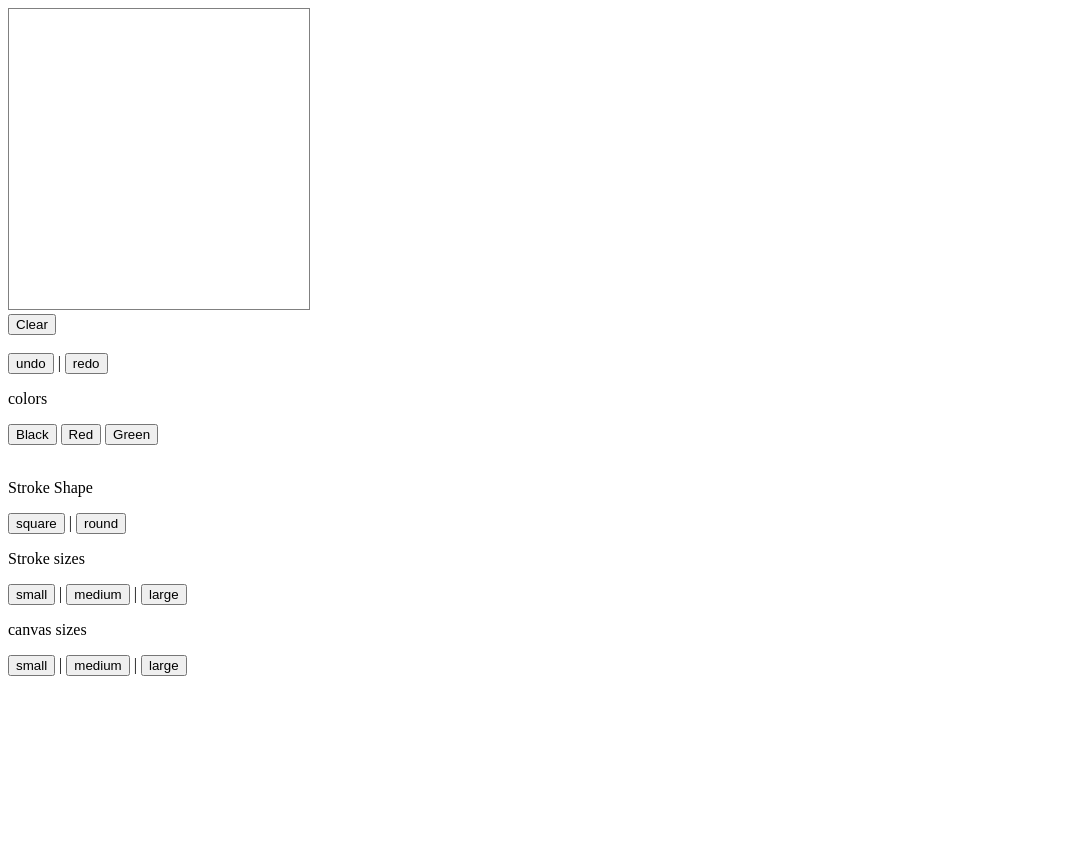
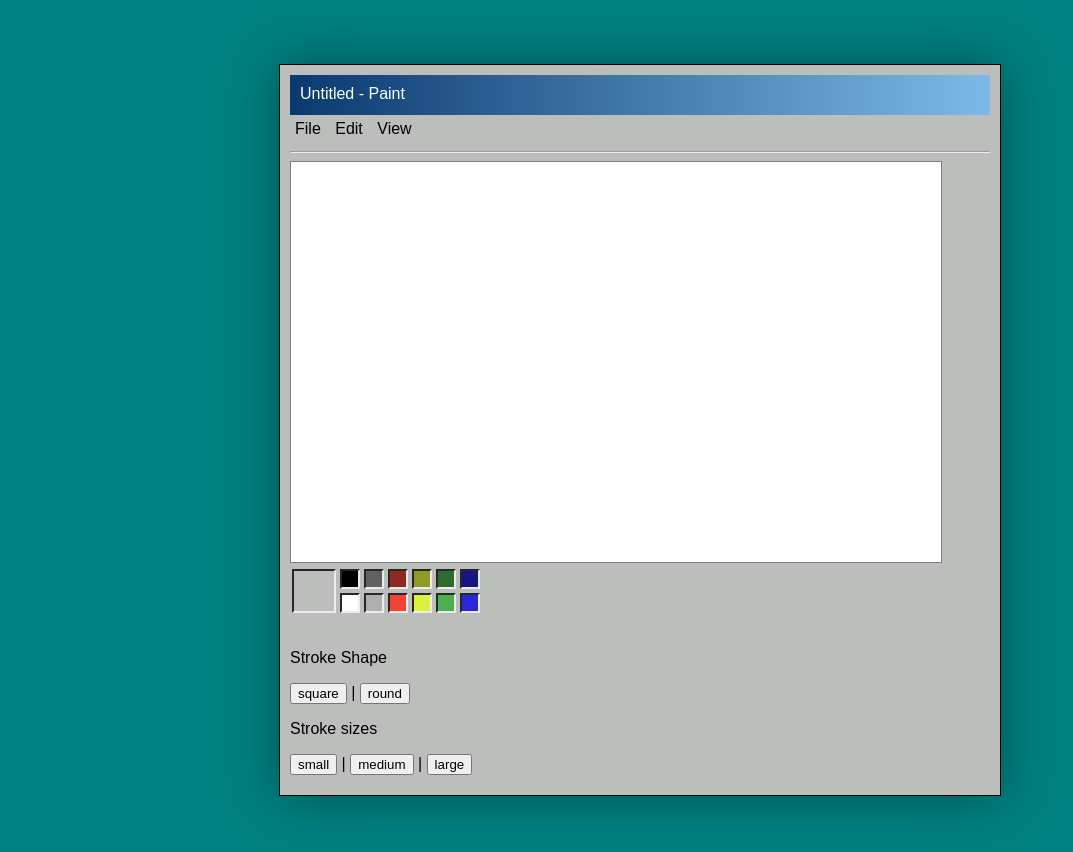
Before and after one commit to pablo-jurado/paint-canvas, a plain HTML site: page index.html in a window 1280 px wide. Shown: the whole page, without its empty margins (0-1073 px from the left). Before the commit the page ends 800 px from the top, so only its background shows below. Drawn offline with Linux system fonts and the light colour scheme.

Commit message:
add color selection

```diff
--- a/index.html
+++ b/index.html
@@ -4,6 +4,7 @@
     <meta charset="UTF-8" />
     <meta name="viewport" content="width=device-width, initial-scale=1.0" />
     <meta http-equiv="X-UA-Compatible" content="ie=edge" />
+    <link rel="stylesheet" href="styles.css" />
     <title>Document</title>
   </head>
   <style>
@@ -12,14 +13,56 @@
     }
   </style>
   <body>
-    <canvas id="draw" height="300" width="300"></canvas> <br />
-    <button id="clear">Clear</button> <br /><br />
-    <button id="undo">undo</button> | <button id="redo">redo</button>
+    <div class="paint">
+      <div class="title">Untitled - Paint</div>
+      <nav>
+        <ul>
+          <li>
+            <div class="dropdown">
+              <div>File</div>
+              <div class="dropdown-menu">
+                <a id="clear">New File</a> <a>Save</a> <a>Open</a>
+              </div>
+            </div>
+          </li>
+          <li>
+            <div class="dropdown">
+              <div>Edit</div>
+              <div class="dropdown-menu">
+                <a id="undo">Undo Ctrl+Z</a> <a id="redo">Redo Ctrl+Y</a>
+              </div>
+            </div>
+          </li>
+          <li>
+            <div class="dropdown">
+              <div>View</div>
+              <div class="dropdown-menu canvasSize">
+                <div><a id="canvas-small">25%</a></div>
+                <div><a id="canvas-medium">50%</a></div>
+                <div><a id="canvas-large">100%</a></div>
+              </div>
+            </div>
+          </li>
+        </ul>
+      </nav>
+      <hr />
+      <canvas id="draw" height="400" width="650"></canvas> <br />
+      <div class="color-wrapper">
+        <div id="selectedColor"></div>
         <div class="colors">
-      <p>colors</p>
-      <button id="black">Black</button> <button id="red">Red</button>
-      <button id="green">Green</button>
+          <div>
+            <button id="black"></button> <button id="dark-grey"></button
+            ><button id="dark-red"></button><button id="dark-yellow"></button>
+            <button id="dark-green"></button><button id="dark-blue"></button>
           </div>
+          <div>
+            <button id="white"></button> <button id="grey"></button
+            ><button id="red"></button><button id="yellow"></button>
+            <button id="green"></button><button id="blue"></button>
+          </div>
+        </div>
+      </div>
+
       <br />
       <div class="strokes">
         <p>Stroke Shape</p>
@@ -31,12 +74,8 @@
         <button id="stroke-medium">medium</button> |
         <button id="stroke-large">large</button>
       </div>
-    <div class="canvasSize">
-      <p>canvas sizes</p>
-      <button id="canvas-small">small</button> |
-      <button id="canvas-medium">medium</button> |
-      <button id="canvas-large">large</button>
     </div>
+
     <script src="main.js"></script>
   </body>
 </html>
--- a/main.js
+++ b/main.js
@@ -11,9 +11,18 @@ const ctx = canvas.getContext("2d");
 ctx.lineJoin = "round";
 
 const colorOptions = {
+  white: "#fff",
+  grey: "#afafaf",
+  red: "#f44336",
+  green: "#4caf50",
+  yellow: "#def03c",
+  blue: "#2926dd",
   black: "#000",
-  red: "#f44336",
-  green: "#4caf50"
+  "dark-grey": "#616161",
+  "dark-red": "#922921",
+  "dark-green": "#2e6d30",
+  "dark-yellow": "#8f9b23",
+  "dark-blue": "#171585"
 };
 
 const shapeOptions = {
@@ -28,15 +37,15 @@ const sizeOptions = {
 };
 
 const canvasSizeOptions = {
-  "canvas-small": 300,
-  "canvas-medium": 450,
-  "canvas-large": 600
+  "canvas-small": [200, 300],
+  "canvas-medium": [300, 450],
+  "canvas-large": [400, 650]
 };
 
 let stroke = {
   color: colorOptions.black,
   shape: shapeOptions.round,
-  size: sizeOptions.small,
+  size: sizeOptions["stroke-small"],
   x: null,
   y: null
 };
@@ -143,6 +152,7 @@ function handleClearButton() {
 }
 
 function handleColorsButton(event) {
+  console.log("click");
   var color = event.target.id;
   if (color) stroke.color = colorOptions[color];
 }
@@ -160,8 +170,8 @@ function handleSizeButton(event) {
 function handleCanvasButton(event) {
   var size = event.target.id;
   if (size) {
-    canvas.width = canvasSizeOptions[size];
-    canvas.height = canvasSizeOptions[size];
+    canvas.height = canvasSizeOptions[size][0];
+    canvas.width = canvasSizeOptions[size][1];
     repaint();
   }
 }
--- /dev/null
+++ b/styles.css
@@ -0,0 +1,150 @@
+body {
+  font-family: sans-serif;
+  margin: 0;
+  background: #008080;
+}
+
+.paint {
+  background: #bcbebc;
+  padding: 10px;
+  padding-bottom: 20px;
+  margin: 20px;
+  border: solid 1px black;
+  display: table;
+  margin: 5% auto;
+  min-width: 700px;
+  box-shadow: 0 0 50px #015252;
+}
+
+.title {
+  color: white;
+  background: linear-gradient(to right, #0a396f 0%, #7db9e8 100%);
+  padding: 10px;
+  height: 20px;
+  position: relative;
+}
+
+#draw {
+  background-color: #fff;
+}
+
+nav ul {
+  margin: 0;
+  padding: 0;
+  font-weight: 500;
+}
+nav li {
+  display: inline-block;
+  padding: 5px;
+}
+
+.dropdown {
+  position: relative;
+}
+
+.dropdown-menu {
+  display: none;
+  background: lightgrey;
+  position: absolute;
+  color: black;
+  white-space: nowrap;
+}
+
+.dropdown:hover .dropdown-menu {
+  display: block;
+  position: absolute;
+  left: -5px;
+}
+
+.dropdown-menu a {
+  display: block;
+  padding: 7px 15px;
+}
+
+.dropdown-menu a:hover {
+  cursor: pointer;
+  background: blue;
+  color: white;
+}
+
+.color-wrapper {
+  display: flex;
+}
+
+#selectedColor {
+  margin: 2px;
+  border: solid 2px;
+  border-top-color: #272727;
+  border-left-color: #272727;
+  border-right-color: #ececec;
+  border-bottom-color: #ececec;
+
+  display: inline-block;
+  height: 40px;
+  width: 40px;
+}
+
+.colors > div {
+  display: flex;
+}
+
+.colors button {
+  margin: 2px;
+  border: solid 2px;
+  border-top-color: #272727;
+  border-left-color: #272727;
+  border-right-color: #ececec;
+  border-bottom-color: #ececec;
+
+  display: inline-block;
+  height: 20px;
+  width: 20px;
+}
+
+.colors #white {
+  background-color: #fff;
+}
+
+.colors #grey {
+  background-color: #afafaf;
+}
+
+.colors #red {
+  background-color: #f44336;
+}
+
+.colors #green {
+  background-color: #4caf50;
+}
+
+.colors #yellow {
+  background-color: #def03c;
+}
+
+.colors #blue {
+  background-color: #2926dd;
+}
+
+.colors #black {
+  background-color: #000;
+}
+
+.colors #dark-grey {
+  background-color: #616161;
+}
+
+.colors #dark-red {
+  background-color: #922921;
+}
+
+.colors #dark-green {
+  background-color: #2e6d30;
+}
+
+.colors #dark-yellow {
+  background-color: #8f9b23;
+}
+
+.colors #dark-blue {
+  background-color: #171585;
+}
```
Lines whose indentation alone changed are shown as unchanged.
